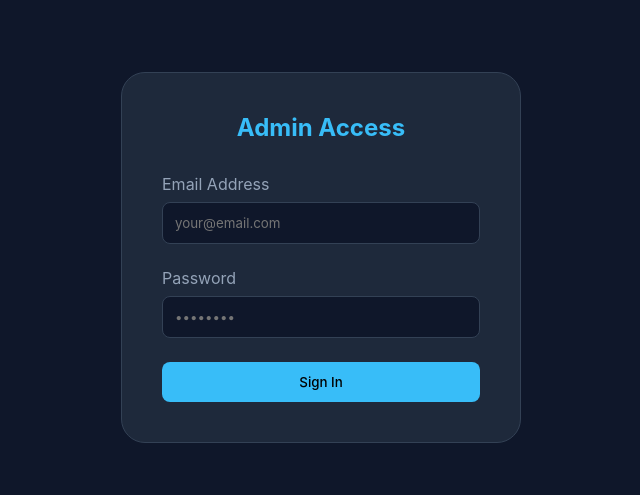
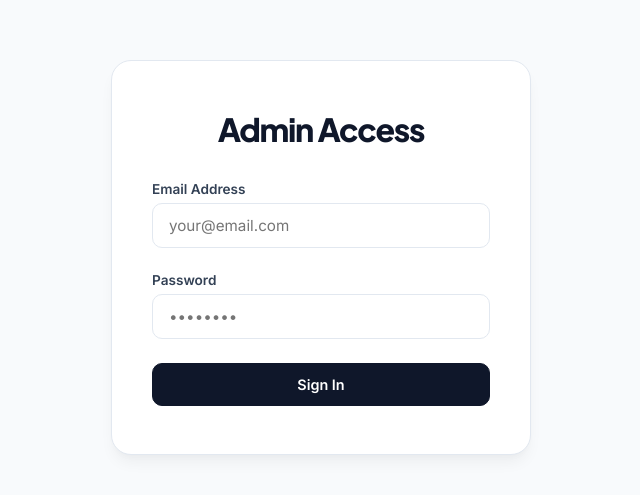
Before and after one commit to KaiusJin/Website_Admin, a React (Vite) app: page /login in a window 1280 px wide. Shown: the part 143-638 px from the top of the page, without its empty margins (319-959 px from the left). Built offline with nearby package versions, Linux system fonts and the light colour scheme; no server answers.

Commit message:
Refactor: remove visibility controls and redesign UI to clean light theme

```diff
--- a/src/index.css
+++ b/src/index.css
@@ -1,26 +1,37 @@
+@import url('https://fonts.googleapis.com/css2?family=Inter:wght@300;400;500;600;700;800&family=Plus+Jakarta+Sans:wght@400;500;600;700;800&display=swap');
+
 :root {
-  --bg-color: #0f172a;
-  --sidebar-bg: #1e293b;
-  --card-bg: #1e293b;
-  --accent-color: #38bdf8;
-  --text-primary: #f1f5f9;
-  --text-secondary: #94a3b8;
-  --border-color: #334155;
+  --bg-color: #f8fafc;
+  --sidebar-bg: #ffffff;
+  --card-bg: #ffffff;
+  --accent-color: #0ea5e9;
+  --accent-hover: #0284c7;
+  --text-primary: #0f172a;
+  --text-secondary: #334155;
+  --border-color: #e2e8f0;
   --danger: #ef4444;
+  --danger-hover: #dc2626;
   --success: #22c55e;
+
+  --shadow-sm: 0 1px 2px 0 rgba(0, 0, 0, 0.05);
+  --shadow-md: 0 4px 6px -1px rgba(0, 0, 0, 0.05), 0 2px 4px -1px rgba(0, 0, 0, 0.02);
+  --shadow-lg: 0 10px 15px -3px rgba(0, 0, 0, 0.05), 0 4px 6px -2px rgba(0, 0, 0, 0.02);
+  --transition-smooth: all 0.3s cubic-bezier(0.4, 0, 0.2, 1);
+  --transition-fast: all 0.15s ease;
 }
 
 * {
   margin: 0;
   padding: 0;
   box-sizing: border-box;
-  font-family: 'Inter', system-ui, sans-serif;
+  font-family: 'Inter', -apple-system, BlinkMacSystemFont, 'Segoe UI', Roboto, sans-serif;
 }
 
 body {
   background-color: var(--bg-color);
   color: var(--text-primary);
   min-height: 100vh;
+  -webkit-font-smoothing: antialiased;
 }
 
 /* Layout */
@@ -35,47 +46,79 @@ body {
   border-right: 1px solid var(--border-color);
   display: flex;
   flex-direction: column;
-  padding: 2rem 1rem;
+  padding: 2rem 1.25rem;
   position: fixed;
   height: 100vh;
+  box-shadow: 2px 0 8px rgba(15, 23, 42, 0.02);
+  z-index: 100;
 }
 
 .main-content {
   flex: 1;
   margin-left: 260px;
-  padding: 2rem;
+  padding: 2.5rem;
+  background-color: var(--bg-color);
 }
 
 /* Typography */
-h1 { font-size: 1.5rem; margin-bottom: 2rem; color: var(--accent-color); }
-h2 { font-size: 1.25rem; margin-bottom: 1rem; }
+h1, h2, h3, h4, h5, h6 {
+  font-family: 'Plus Jakarta Sans', sans-serif;
+}
+
+.sidebar h1 {
+  font-size: 1.35rem;
+  font-weight: 800;
+  margin-bottom: 2.5rem;
+  color: var(--text-primary);
+  letter-spacing: -0.02em;
+}
+
+.sidebar h1 span {
+  color: var(--accent-color);
+}
+
+h2 {
+  font-size: 1.75rem;
+  font-weight: 800;
+  color: var(--text-primary);
+  letter-spacing: -0.03em;
+}
 
 /* Navigation */
 .nav-item {
   display: flex;
   align-items: center;
-  gap: 1rem;
-  padding: 0.75rem 1rem;
+  gap: 0.85rem;
+  padding: 0.8rem 1rem;
   color: var(--text-secondary);
   text-decoration: none;
-  border-radius: 0.5rem;
-  transition: 0.2s;
+  border-radius: 10px;
+  font-weight: 600;
+  font-size: 0.95rem;
+  transition: var(--transition-fast);
   cursor: pointer;
-  margin-bottom: 0.5rem;
+  margin-bottom: 0.4rem;
 }
 
-.nav-item:hover, .nav-item.active {
-  background: rgba(56, 189, 248, 0.1);
-  color: var(--accent-color);
+.nav-item:hover {
+  background: #f1f5f9;
+  color: var(--text-primary);
+}
+
+.nav-item.active {
+  background: rgba(14, 165, 233, 0.08);
+  color: var(--accent-hover);
 }
 
 /* Cards & Tables */
 .card {
   background: var(--card-bg);
   border: 1px solid var(--border-color);
-  border-radius: 1rem;
+  border-radius: 16px;
   padding: 1.5rem;
   margin-bottom: 1.5rem;
+  box-shadow: var(--shadow-md);
+  overflow: hidden;
 }
 
 table {
@@ -86,38 +129,78 @@ table {
 th {
   text-align: left;
   color: var(--text-secondary);
-  padding: 1rem;
-  border-bottom: 1px solid var(--border-color);
-  font-weight: 500;
+  padding: 1rem 1.25rem;
+  border-bottom: 2px solid #f1f5f9;
+  font-weight: 600;
+  font-size: 0.85rem;
+  text-transform: uppercase;
+  letter-spacing: 0.05em;
 }
 
 td {
-  padding: 1rem;
-  border-bottom: 1px solid var(--border-color);
+  padding: 1.1rem 1.25rem;
+  border-bottom: 1px solid #f1f5f9;
+  font-size: 0.95rem;
+  color: var(--text-primary);
+  vertical-align: middle;
+}
+
+tr {
+  transition: background-color 0.15s ease;
+}
+
+tbody tr:hover {
+  background-color: #f8fafc;
 }
 
 /* Buttons */
 .btn {
-  padding: 0.5rem 1rem;
-  border-radius: 0.5rem;
-  border: none;
+  padding: 0.6rem 1.2rem;
+  border-radius: 10px;
+  border: 1px solid transparent;
   cursor: pointer;
-  font-weight: 500;
-  transition: 0.2s;
+  font-weight: 600;
+  font-size: 0.9rem;
+  display: inline-flex;
+  align-items: center;
+  justify-content: center;
+  gap: 6px;
+  transition: var(--transition-smooth);
 }
 
-.btn-primary { background: var(--accent-color); color: #000; }
-.btn-outline { background: transparent; border: 1px solid var(--border-color); color: var(--text-primary); }
-.btn-danger { background: var(--danger); color: white; }
+.btn-primary {
+  background: var(--text-primary);
+  color: #ffffff;
+  border-color: var(--text-primary);
+}
 
-/* Status Badge */
-.badge {
-  padding: 0.25rem 0.5rem;
-  border-radius: 0.25rem;
-  font-size: 0.75rem;
+.btn-primary:hover {
+  background: #1e293b;
+  transform: translateY(-1px);
+  box-shadow: 0 4px 12px rgba(15, 23, 42, 0.15);
 }
-.badge-public { background: rgba(34, 197, 94, 0.2); color: #4ade80; }
-.badge-private { background: rgba(239, 68, 68, 0.2); color: #f87171; }
+
+.btn-outline {
+  background: #ffffff;
+  border: 1px solid var(--border-color);
+  color: var(--text-primary);
+}
+
+.btn-outline:hover {
+  background: #f8fafc;
+  border-color: #cbd5e1;
+}
+
+.btn-danger {
+  background: var(--danger);
+  color: white;
+}
+
+.btn-danger:hover {
+  background: var(--danger-hover);
+  transform: translateY(-1px);
+  box-shadow: 0 4px 12px rgba(239, 68, 68, 0.2);
+}
 
 /* Login Page */
 .login-container {
@@ -125,36 +208,81 @@ td {
   align-items: center;
   justify-content: center;
   height: 100vh;
+  background-color: var(--bg-color);
+  padding: 1.5rem;
 }
 
 .login-box {
-  width: 400px;
-  padding: 2.5rem;
+  width: 100%;
+  max-width: 420px;
+  padding: 3rem 2.5rem;
   background: var(--card-bg);
-  border-radius: 1.5rem;
+  border-radius: 20px;
   border: 1px solid var(--border-color);
+  box-shadow: var(--shadow-lg);
 }
 
-.input-group { margin-bottom: 1.5rem; }
+.login-box h1 {
+  font-size: 2rem;
+  font-weight: 800;
+  margin-bottom: 2rem;
+  color: var(--text-primary);
+  letter-spacing: -0.04em;
+}
+
+.input-group {
+  margin-bottom: 1.5rem;
+  display: flex;
+  flex-direction: column;
+  gap: 6px;
+}
+
+.input-group label {
+  font-size: 0.85rem;
+  font-weight: 600;
+  color: var(--text-secondary);
+}
+
+input[type="text"],
+input[type="email"],
+input[type="password"],
+select,
+textarea {
+  width: 100%;
+  padding: 0.75rem 1rem;
+  background: #ffffff;
+  border: 1px solid var(--border-color);
+  border-radius: 10px;
+  color: var(--text-primary);
+  font-size: 0.95rem;
+  transition: var(--transition-fast);
+}
+
+input:focus,
+select:focus,
+textarea:focus {
+  outline: none;
+  border-color: var(--accent-color);
+  box-shadow: 0 0 0 3px rgba(14, 165, 233, 0.15);
+}
+
 .input-group-row {
   display: flex;
   align-items: center;
   gap: 0.75rem;
   margin-bottom: 1.5rem;
   cursor: pointer;
+  font-size: 0.9rem;
+  font-weight: 500;
+  color: var(--text-secondary);
 }
+
 .input-group-row input[type="checkbox"] {
-  width: auto;
+  width: 18px;
+  height: 18px;
+  border-radius: 4px;
+  border: 1px solid var(--border-color);
   cursor: pointer;
-}
-.input-group label { display: block; margin-bottom: 0.5rem; color: var(--text-secondary); }
-input {
-  width: 100%;
-  padding: 0.75rem;
-  background: #0f172a;
-  border: 1px solid var(--border-color);
-  border-radius: 0.5rem;
-  color: white;
 }
 
 /* Modal */
@@ -164,51 +292,86 @@ input {
   left: 0;
   width: 100%;
   height: 100%;
-  background: rgba(0,0,0,0.8);
+  background: rgba(15, 23, 42, 0.3);
   display: flex;
   align-items: center;
   justify-content: center;
   z-index: 1000;
-  backdrop-filter: blur(4px);
+  backdrop-filter: blur(8px);
+  -webkit-backdrop-filter: blur(8px);
 }
 
 .modal-content {
   background: var(--card-bg);
-  width: 600px;
-  max-height: 90vh;
-  border-radius: 1.5rem;
+  width: 100%;
+  max-width: 650px;
+  max-height: 85vh;
+  border-radius: 20px;
   border: 1px solid var(--border-color);
+  box-shadow: var(--shadow-lg);
   display: flex;
   flex-direction: column;
+  overflow: hidden;
+  animation: modalEnter 0.3s cubic-bezier(0.16, 1, 0.3, 1) forwards;
+}
+
+@keyframes modalEnter {
+  from {
+    opacity: 0;
+    transform: scale(0.95) translateY(10px);
+  }
+  to {
+    opacity: 1;
+    transform: scale(1) translateY(0);
+  }
 }
 
 .modal-header {
-  padding: 1.5rem;
+  padding: 1.5rem 2rem;
   border-bottom: 1px solid var(--border-color);
   display: flex;
   justify-content: space-between;
   align-items: center;
 }
 
+.modal-header h2 {
+  font-size: 1.35rem;
+  font-weight: 800;
+  color: var(--text-primary);
+  letter-spacing: -0.02em;
+}
+
 .modal-body {
-  padding: 1.5rem;
+  padding: 2rem;
   overflow-y: auto;
   flex: 1;
+  display: flex;
+  flex-direction: column;
+  gap: 1.25rem;
 }
 
 .modal-footer {
-  padding: 1.5rem;
+  padding: 1.25rem 2rem;
   border-top: 1px solid var(--border-color);
   display: flex;
   justify-content: flex-end;
   gap: 1rem;
+  background-color: #f8fafc;
 }
 
 /* List Editor */
 .list-editor {
-  margin-top: 1.5rem;
-  padding-top: 1rem;
+  margin-top: 1rem;
+  padding-top: 1.25rem;
   border-top: 1px dashed var(--border-color);
+}
+
+.list-editor > label {
+  font-size: 0.85rem;
+  font-weight: 600;
+  color: var(--text-secondary);
+  display: block;
+  margin-bottom: 0.75rem;
 }
 
 .list-row {
@@ -222,34 +385,40 @@ input {
   border: 1px dashed var(--border-color);
   color: var(--text-secondary);
   width: 100%;
-  padding: 0.5rem;
-  border-radius: 0.5rem;
+  padding: 0.6rem;
+  border-radius: 10px;
   cursor: pointer;
   margin-top: 0.5rem;
+  font-weight: 600;
+  font-size: 0.9rem;
+  display: flex;
+  align-items: center;
+  justify-content: center;
+  gap: 6px;
+  transition: var(--transition-fast);
 }
 
 .btn-add:hover {
   border-color: var(--accent-color);
-  color: var(--accent-color);
+  color: var(--accent-hover);
+  background-color: rgba(14, 165, 233, 0.02);
 }
 
 .btn-danger-small {
-  background: rgba(239, 68, 68, 0.1);
+  background: rgba(239, 68, 68, 0.08);
   color: var(--danger);
   border: none;
-  border-radius: 0.25rem;
+  border-radius: 8px;
   padding: 0.5rem;
   cursor: pointer;
+  display: inline-flex;
+  align-items: center;
+  justify-content: center;
+  transition: var(--transition-fast);
 }
 
-.admin-select {
-  width: 100%;
-  padding: 0.75rem 2.5rem 0.75rem 0.75rem;
-  background: #0f172a;
-  border: 1px solid var(--border-color);
-  border-radius: 0.5rem;
-  color: white;
-  cursor: pointer;
+.btn-danger-small:hover {
+  background: rgba(239, 68, 68, 0.15);
 }
 
 .btn-icon {
@@ -257,4 +426,15 @@ input {
   border: none;
   color: var(--text-secondary);
   cursor: pointer;
+  display: inline-flex;
+  align-items: center;
+  justify-content: center;
+  padding: 0.5rem;
+  border-radius: 8px;
+  transition: var(--transition-fast);
 }
+
+.btn-icon:hover {
+  background: #f1f5f9;
+  color: var(--text-primary);
+}
--- a/src/pages/Dashboard.jsx
+++ b/src/pages/Dashboard.jsx
@@ -18,7 +18,7 @@ export default function Dashboard() {
   return (
     <div className="admin-layout">
       <aside className="sidebar">
-        <h1>Admin Panel</h1>
+        <h1>Kaius <span>Jin</span> Admin</h1>
         <nav style={{ flex: 1 }}>
           {tabs.map(tab => (
             <div
```
Also changed, not shown: src/components/DataManager.jsx (+1 -22 lines), src/components/EditModal.jsx (+2 -13 lines).
